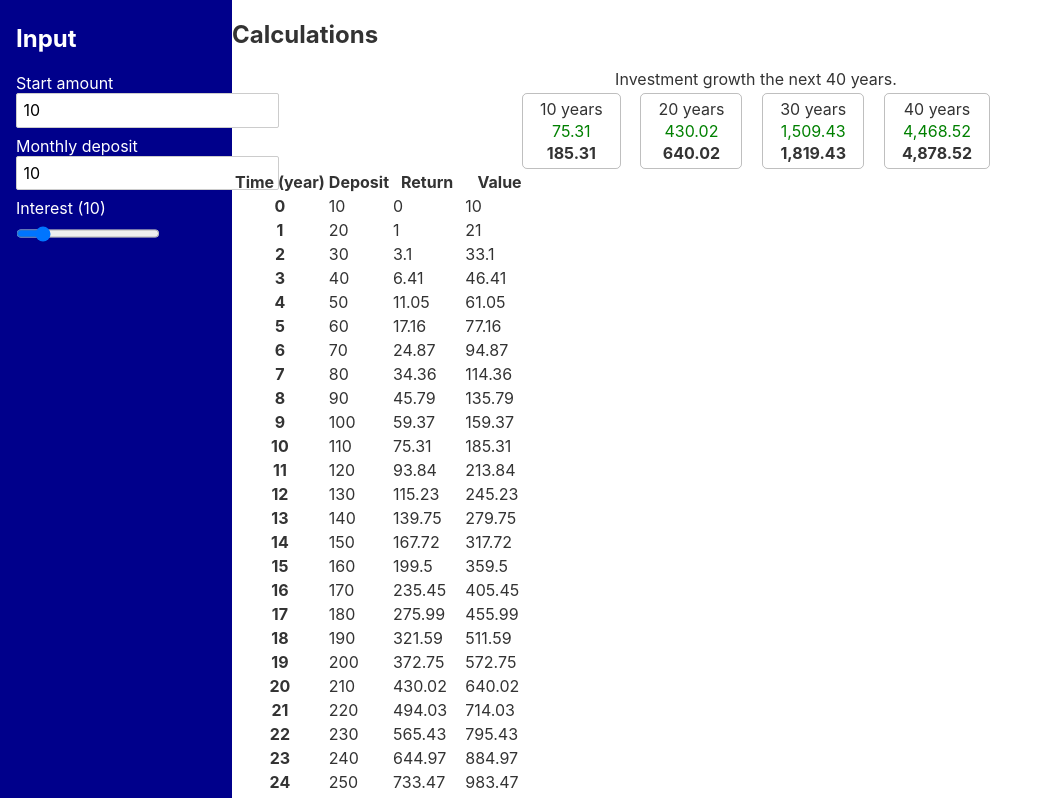
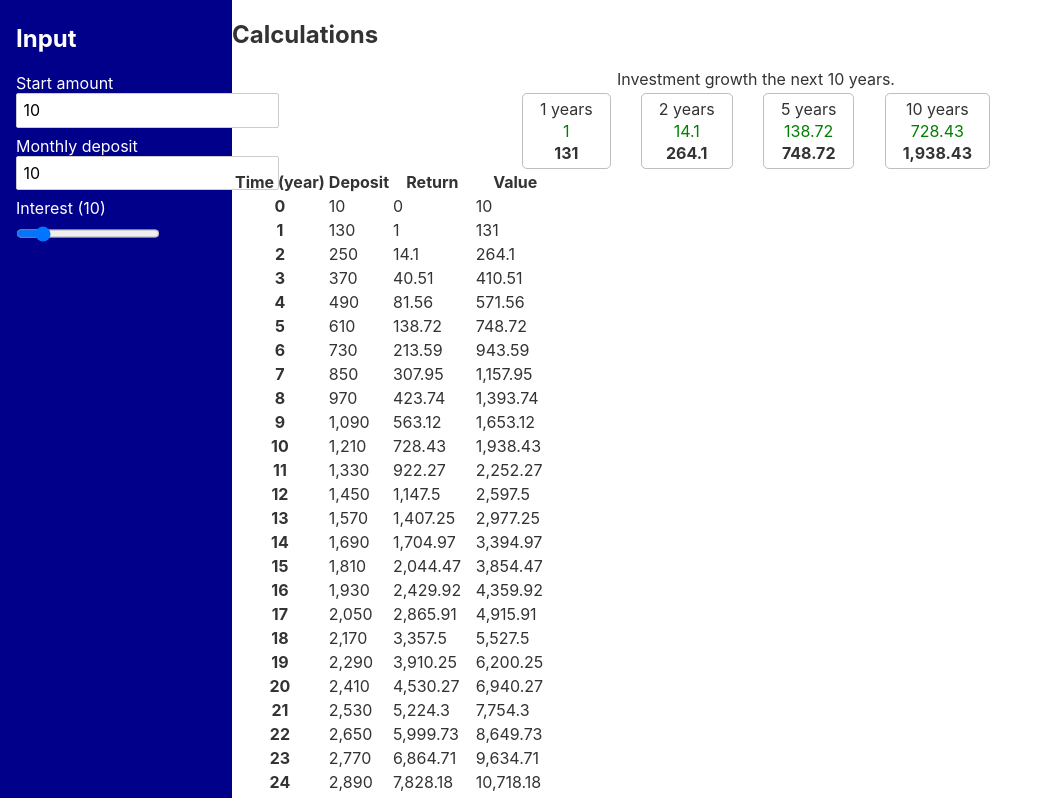
Before and after one commit to LitenApe/savings-calculator, a Svelte app: page / in a window 1280 px wide. Shown: the top 798 px of the page, without its empty margins (0-1037 px from the left). Built offline with nearby package versions, Linux system fonts and the light colour scheme.

Commit message:
feat: reduce summary timeline

```diff
--- /dev/null
+++ b/src/components/bar-chart.svelte
@@ -0,0 +1,24 @@
+<script>
+  export let data;
+</script>
+
+<div>
+  <table>
+    <thead>
+      <th>Time (year)</th>
+      <th>Deposit</th>
+      <th>Return</th>
+      <th>Value</th>
+    </thead>
+    <tbody>
+      {#each data as periode, i}
+        <tr>
+          <th scope="row">{i}</th>
+          <td>{periode.deposit}</td>
+          <td>{periode.return}</td>
+          <td>{periode.value}</td>
+        </tr>
+      {/each}
+    </tbody>
+  </table>
+</div>
--- a/src/components/calculations.svelte
+++ b/src/components/calculations.svelte
@@ -2,6 +2,8 @@
   import { fvWithReturn } from "../utils/future-value";
   import { startDeposit, monthlyDeposit, interest } from "../store";
   import { derived } from "svelte/store";
+  import BarChart from "./bar-chart.svelte";
+  import Summary from "./summary.svelte";
 
   let progress = derived(
     [startDeposit, monthlyDeposit, interest],
@@ -9,7 +11,7 @@
       const progress = [];
       for (var i = 0; i < 41; i++) {
         progress.push(
-          fvWithReturn($interest / 100, i, $monthlyDeposit, $startDeposit)
+          fvWithReturn($interest / 100, i, $monthlyDeposit * 12, $startDeposit)
         );
       }
       return progress;
@@ -19,109 +21,12 @@
 
 <section>
   <h2>Calculations</h2>
-
-  <table id="overview">
-    <caption>Investment growth the next 40 years.</caption>
-    <thead>
-      <th>Time</th>
-      <th>Return</th>
-      <th>Value</th>
-    </thead>
-    <tbody>
-      <tr>
-        <td>10 years</td>
-        <td>{$progress[10].return}</td>
-        <td>{$progress[10].value}</td>
-      </tr>
-
-      <tr>
-        <td>20 years</td>
-        <td>{$progress[20].return}</td>
-        <td>{$progress[20].value}</td>
-      </tr>
-
-      <tr>
-        <td>30 years</td>
-        <td>{$progress[30].return}</td>
-        <td>{$progress[30].value}</td>
-      </tr>
-
-      <tr>
-        <td>40 years</td>
-        <td>{$progress[40].return}</td>
-        <td>{$progress[40].value}</td>
-      </tr>
-    </tbody>
-  </table>
-
-  <table>
-    <thead>
-      <th>Time (year)</th>
-      <th>Deposit</th>
-      <th>Return</th>
-      <th>Value</th>
-    </thead>
-    <tbody>
-      {#each $progress as periode, i}
-        <tr>
-          <th scope="row">{i}</th>
-          <td>{periode.deposit}</td>
-          <td>{periode.return}</td>
-          <td>{periode.value}</td>
-        </tr>
-      {/each}
-    </tbody>
-  </table>
+  <Summary data={$progress} />
+  <BarChart data={$progress} />
 </section>
 
 <style>
   section {
     width: 100%;
   }
-
-  #overview {
-    display: block;
-    width: 100%;
-    padding: 0 1rem;
-
-    max-width: 500px;
-    margin: 0 auto;
-  }
-
-  #overview > caption {
-    display: block;
-  }
-
-  #overview > thead > th {
-    width: 1px;
-    height: 1px;
-    overflow: hidden;
-    position: absolute;
-  }
-
-  #overview > tbody {
-    display: flex;
-    flex-direction: row;
-    flex-wrap: wrap;
-    justify-content: space-between;
-  }
-
-  #overview > tbody > tr {
-    display: flex;
-    flex-direction: column;
-    align-items: center;
-
-    border: 1px solid rgba(0, 0, 0, 0.25);
-    border-radius: 5px;
-
-    padding: 0.25rem 1rem;
-  }
-
-  #overview > tbody > tr > td:nth-child(2) {
-    color: green;
-  }
-
-  #overview > tbody > tr > td:last-child {
-    font-weight: bold;
-  }
 </style>
--- /dev/null
+++ b/src/components/summary.svelte
@@ -0,0 +1,85 @@
+<script>
+  export let data;
+</script>
+
+<table id="overview">
+  <caption>Investment growth the next 10 years.</caption>
+  <thead>
+    <th>Time</th>
+    <th>Return</th>
+    <th>Value</th>
+  </thead>
+  <tbody>
+    <tr>
+      <td>1 years</td>
+      <td>{data[1].return}</td>
+      <td>{data[1].value}</td>
+    </tr>
+
+    <tr>
+      <td>2 years</td>
+      <td>{data[2].return}</td>
+      <td>{data[2].value}</td>
+    </tr>
+
+    <tr>
+      <td>5 years</td>
+      <td>{data[5].return}</td>
+      <td>{data[5].value}</td>
+    </tr>
+
+    <tr>
+      <td>10 years</td>
+      <td>{data[10].return}</td>
+      <td>{data[10].value}</td>
+    </tr>
+  </tbody>
+</table>
+
+<style>
+  #overview {
+    display: block;
+    width: 100%;
+    padding: 0 1rem;
+
+    max-width: 500px;
+    margin: 0 auto;
+  }
+
+  #overview > caption {
+    display: block;
+  }
+
+  #overview > thead > th {
+    width: 1px;
+    height: 1px;
+    overflow: hidden;
+    position: absolute;
+  }
+
+  #overview > tbody {
+    display: flex;
+    flex-direction: row;
+    flex-wrap: wrap;
+    justify-content: space-between;
+  }
+
+  #overview > tbody > tr {
+    display: flex;
+    flex-direction: column;
+    align-items: center;
+
+    border: 1px solid rgba(0, 0, 0, 0.25);
+    border-radius: 5px;
+
+    padding: 0.25rem 1rem;
+  }
+
+  #overview > tbody > tr > td:nth-child(2) {
+    color: green;
+  }
+
+  #overview > tbody > tr > td:last-child {
+    font-weight: bold;
+  }
+</style>
```
